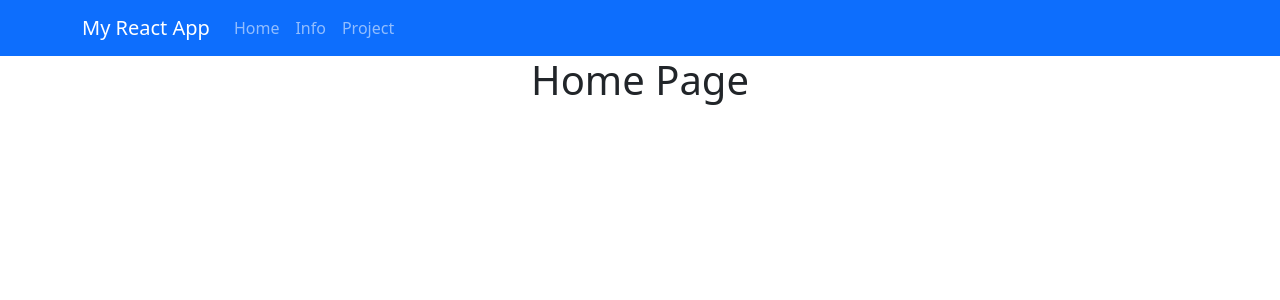
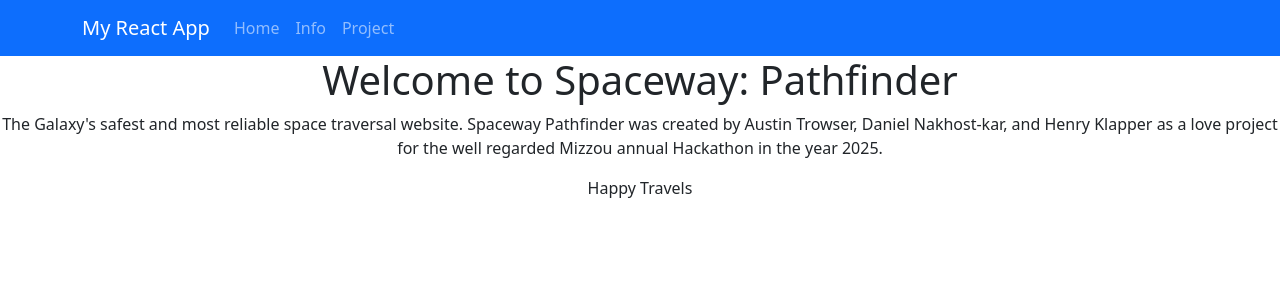
Before and after one commit to HenryK1577/tigerhacks2025, a React (Vite) app in the folder react_frontend/: page / in a window 1280 px wide. Shown: the top 300 px of the page. Built offline with nearby package versions, Linux system fonts and the light colour scheme.

Commit message:
Revamp Home component layout and content
Updated Home component to include a welcome message and an about section.

```diff
--- a/react_frontend/src/Home.jsx
+++ b/react_frontend/src/Home.jsx
@@ -1,3 +1,18 @@
 export default function Home() {
-  return <h1>Home Page</h1>;
+  return (
+    <div className="home-page">
+      <h1>Welcome to Spaceway: Pathfinder</h1>
+
+      <section className="about-section">
+        <p>
+          The Galaxy's safest and most reliable space traversal website.
+          Spaceway Pathfinder was created by Austin Trowser, Daniel Nakhost-kar,
+          and Henry Klapper as a love project for the well regarded Mizzou annual
+          Hackathon in the year 2025.
+        </p>
+      </section>
+
+      <p>Happy Travels</p>
+    </div>
+  );
 }
```
